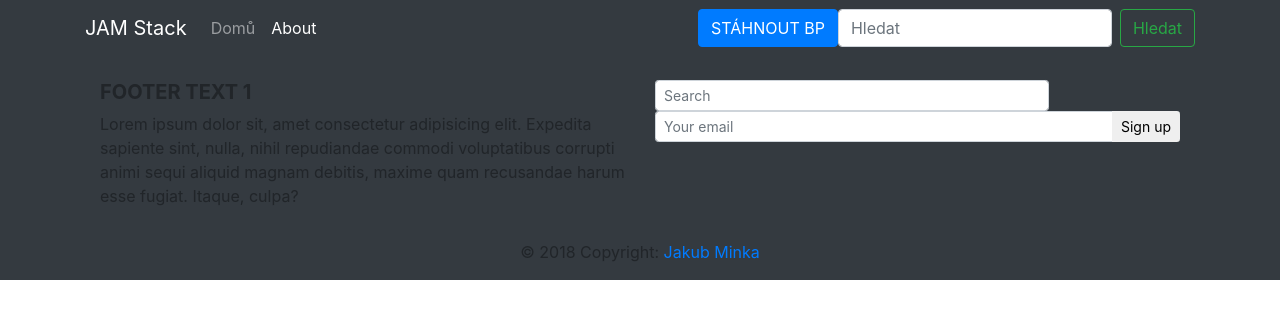
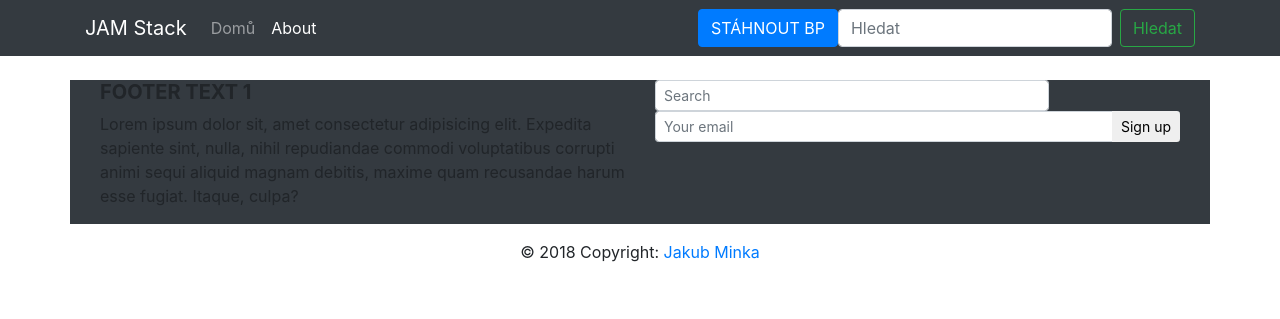
Before and after one commit to jakubminka/JAM_Stack, a Jekyll site: the page built from about.html, in a window 1280 px wide. Shown: the top 319 px of the page. Built offline with Jekyll 4.4.1, drawn with Linux system fonts in a browser that asks for light colours; nearby versions of some CDN libraries.

Commit message:
Update footer.html

```diff
--- a/_includes/footer.html
+++ b/_includes/footer.html
@@ -1,5 +1,5 @@
-<footer class="page-footer font-small bg-dark pt-4">
-  <div class="container">
+<footer class="page-footer font-small pt-4">
+  <div class="container bg-dark">
     <div class="container-fluid text-center text-md-left">
       <div class="row">
         <div class="col-md-6 mt-md-0 mt-3">
```
